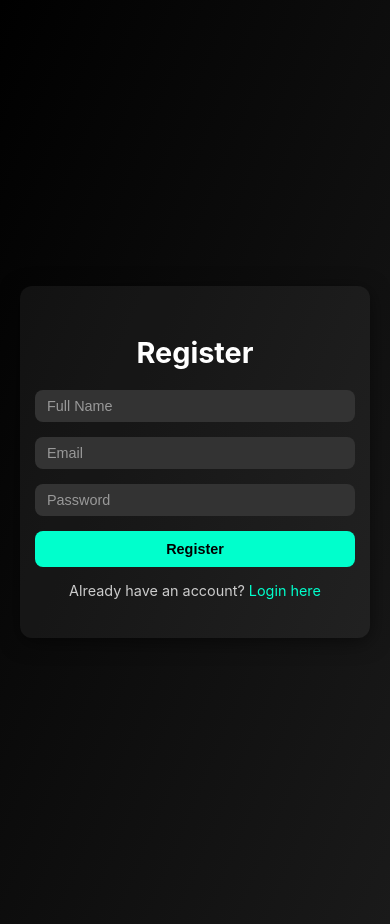
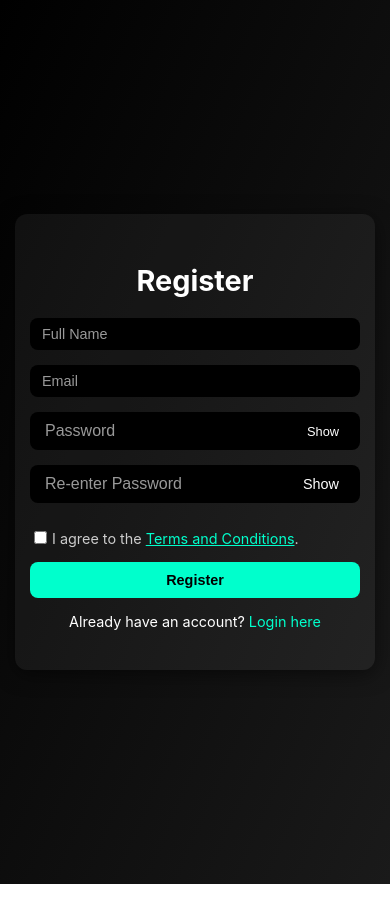
Before and after one commit to Niraj1727/frontend, a React (Create React App) app: page /register in a window 390 px wide. After the commit the page ends 884 px from the top, so only its background shows below. Built offline with nearby package versions, Linux system fonts and the light colour scheme.

Commit message:
Register Updated

```diff
--- a/package.json
+++ b/package.json
@@ -8,6 +8,7 @@
     "@testing-library/react": "^13.4.0",
     "@testing-library/user-event": "^13.5.0",
     "axios": "^1.7.8",
+    "mongodb": "^6.11.0",
     "react": "^18.3.1",
     "react-dom": "^18.3.1",
     "react-router-dom": "^7.0.1",
--- a/src/components/Register.css
+++ b/src/components/Register.css
@@ -5,7 +5,7 @@
   align-items: center;
   height: 100vh;
   background: linear-gradient(to bottom right, #000000, #1a1a1a);
-    padding: 20px; /* Add padding to prevent elements from touching screen edges */
+  padding: 20px;
 }
 
 .register-card {
@@ -30,13 +30,62 @@
   gap: 15px;
 }
 
+.register-card .password-container,
+.register-card .password-container-2 {
+  position: relative;
+  display: flex;
+  align-items: center;
+}
+
+.register-card .password-container input,
+.register-card .password-container-2 input {
+  padding: 10px 15px;
+  padding-right: 50px;
+  font-size: 1rem;
+  border: none;
+  border-radius: 8px;
+  background-color: #000000; /* Black background */
+  color: #ffffff; /* White text */
+  outline: none;
+  flex-grow: 1;
+}
+
+.register-card .password-container input::placeholder,
+.register-card .password-container-2 input::placeholder {
+  color: #999;
+}
+
+.register-card .password-container input:focus,
+.register-card .password-container-2 input:focus {
+  border: 2px solid #00ffcc;
+  background-color: #000000;
+}
+
+.register-card .password-container .toggle-password,
+.register-card .password-container-2 .toggle-password {
+  position: absolute;
+  right: 15px;
+  top: 50%;
+  transform: translateY(-50%);
+  background: none;
+  border: none;
+  color: #ffffff;
+  font-size: 0.9rem;
+  cursor: pointer;
+}
+
+.register-card .password-container .toggle-password:hover,
+.register-card .password-container-2 .toggle-password:hover {
+  color: #00997a;
+}
+
 .register-card input {
   padding: 10px 15px;
   font-size: 1rem;
   border: none;
   border-radius: 8px;
-    background-color: #333;
-    color: #fff;
+  background-color: #000000; /* Black background */
+  color: #fff; /* White text */
   outline: none;
 }
 
@@ -46,7 +95,7 @@
 
 .register-card input:focus {
   border: 2px solid #00ffcc;
-    background-color: #444;
+  background-color: #000000;
 }
 
 .register-card .register-button {
@@ -65,11 +114,18 @@
   background-color: #00997a;
   color: #fff;
 }
-
+/* Error Message */
+.register-card .error-message {
+  color: #ff4d4d; /* Bright red for error text */
+  font-size: 0.85rem;
+  margin-top: -10px; /* Adjust spacing to place the error near the input field */
+  margin-bottom: 10px; /* Space before the next element */
+  text-align: left; /* Aligns the text to the left */
+}
 .register-card p {
   margin-top: 15px;
   font-size: 0.9rem;
-    color: #ccc;
+  color: #ffffff;
 }
 
 .register-card p a {
@@ -81,27 +137,58 @@
   text-decoration: underline;
 }
 
+/* Error Message */
+.error-message {
+  color: #ff4d4d; /* Bright red for error text */
+  font-size: 0.85rem;
+  margin-top: -10px; /* Adjust spacing to place the error near the input field */
+  margin-bottom: 10px; /* Space before the next element */
+  text-align: left; /* Aligns the text to the left */
+}
+
+/* Terms and Conditions */
+.register-card .terms {
+  font-size: 0.9rem;
+  color: #ccc;
+  text-align: left;
+  margin-top: 10px;
+}
+
+.register-card .terms a {
+  color: #00ffcc;
+  text-decoration: underline;
+}
+
+.register-card .terms input {
+  margin-right: 5px;
+}
+
 /* Media Query for Mobile Devices */
 @media (max-width: 768px) {
   .register-container {
-      padding: 40px 20px; /* Increase padding for better spacing */
+    min-height: 100vh; /* Ensure it spans the full viewport height */
+    padding: 20px 15px; /* Reduce padding for smaller screens */
   }
 
   .register-card {
-      padding: 25px 15px; /* Adjust padding inside the card */
+    padding: 25px 15px;
   }
 
   .register-card h2 {
-      font-size: 1.8rem; /* Slightly smaller heading for smaller screens */
+    font-size: 1.8rem;
   }
 
   .register-card input {
-      padding: 8px 12px; /* Smaller padding for inputs */
+    padding: 8px 12px;
     font-size: 0.9rem;
   }
 
   .register-card .register-button {
-      padding: 10px 15px; /* Adjust button size */
+    padding: 10px 15px;
     font-size: 0.9rem;
   }
+
+  .register-card .password-container .toggle-password {
+    font-size: 0.8rem;
   }
+}
--- a/src/components/Register.js
+++ b/src/components/Register.js
@@ -1,26 +1,52 @@
 import React, { useState } from 'react';
 import axios from 'axios';
-import { Link } from 'react-router-dom';
+import { Link, useNavigate } from 'react-router-dom';
 import './Register.css';
 
 const Register = () => {
   const [name, setName] = useState('');
   const [email, setEmail] = useState('');
   const [password, setPassword] = useState('');
+  const [confirmPassword, setConfirmPassword] = useState('');
+  const [showPassword, setShowPassword] = useState(false);
+  const [loading, setLoading] = useState(false);
+  const [termsAccepted, setTermsAccepted] = useState(false);
+  const [passwordError, setPasswordError] = useState(''); // Error message state
+
+  const navigate = useNavigate(); // React Router hook for navigation
 
   const handleSubmit = async (e) => {
     e.preventDefault();
+
+    if (password !== confirmPassword) {
+      setPasswordError('Passwords do not match.');
+      return;
+    }
+
+    if (!termsAccepted) {
+      alert('You must accept the terms and conditions to proceed.');
+      return;
+    }
+
+    setPasswordError(''); // Clear error if passwords match
+    setLoading(true);
     try {
-      const res = await axios.post('https://api.acezy.site/api/auth/register', { // Using relative path
+      const res = await axios.post('https://api.acezy.site/api/auth/register', {
         name,
         email,
         password,
       });
       console.log('User registered:', res.data);
-      alert('Registration successful! You can now log in.');
+      alert('Registration successful! Redirecting to login...');
+      navigate('/login'); // Redirect to login page after success
     } catch (err) {
-      console.error(err?.response?.data || err.message); // Handle undefined error responses
-      alert('Error during registration: ' + (err?.response?.data?.message || 'Unknown error'));
+      console.error(err?.response?.data || err.message);
+      alert(
+        'Error during registration: ' +
+          (err?.response?.data?.message || 'Unknown error occurred.')
+      );
+    } finally {
+      setLoading(false);
     }
   };
 
@@ -43,14 +69,52 @@ const Register = () => {
             onChange={(e) => setEmail(e.target.value)}
             required
           />
+          <div className="password-container">
             <input
-            type="password"
+              type={showPassword ? 'text' : 'password'}
               placeholder="Password"
               value={password}
               onChange={(e) => setPassword(e.target.value)}
               required
             />
-          <button type="submit" className="register-button">Register</button>
+            <button
+              type="button"
+              className="toggle-password"
+              onClick={() => setShowPassword((prev) => !prev)}
+            >
+              {showPassword ? 'Hide' : 'Show'}
+            </button>
+          </div>
+          <div className="password-container-2">
+            <input
+              type={showPassword ? 'text' : 'password'}
+              placeholder="Re-enter Password"
+              value={confirmPassword}
+              onChange={(e) => setConfirmPassword(e.target.value)}
+              required
+            />
+            <button
+              type="button"
+              className="toggle-password"
+              onClick={() => setShowPassword((prev) => !prev)}
+            >
+              {showPassword ? 'Hide' : 'Show'}
+            </button>
+          </div>
+          {passwordError && (
+            <p className="error-message">{passwordError}</p> // Inline error message
+          )}
+          <label className="terms">
+            <input
+              type="checkbox"
+              checked={termsAccepted}
+              onChange={(e) => setTermsAccepted(e.target.checked)}
+            />
+            I agree to the <a href="/terms">Terms and Conditions</a>.
+          </label>
+          <button type="submit" className="register-button" disabled={loading}>
+            {loading ? 'Registering...' : 'Register'}
+          </button>
         </form>
         <p>
           Already have an account? <Link to="/login">Login here</Link>
```
Also changed, not shown: 1 other file (tests, documents, lock files or other folders). Lines whose indentation alone changed are shown as unchanged.
